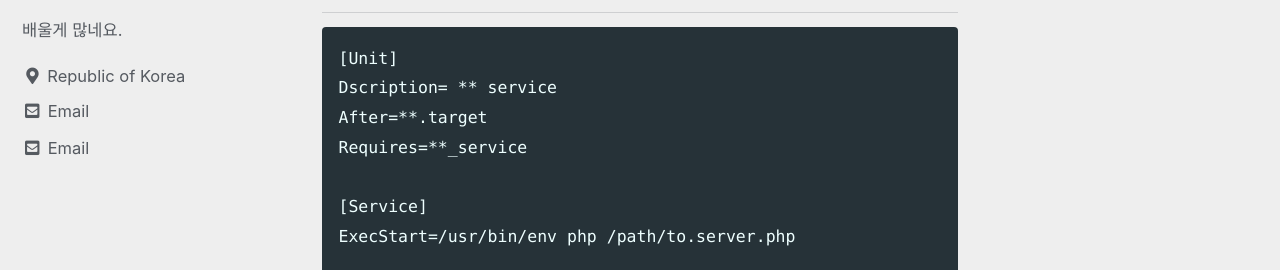
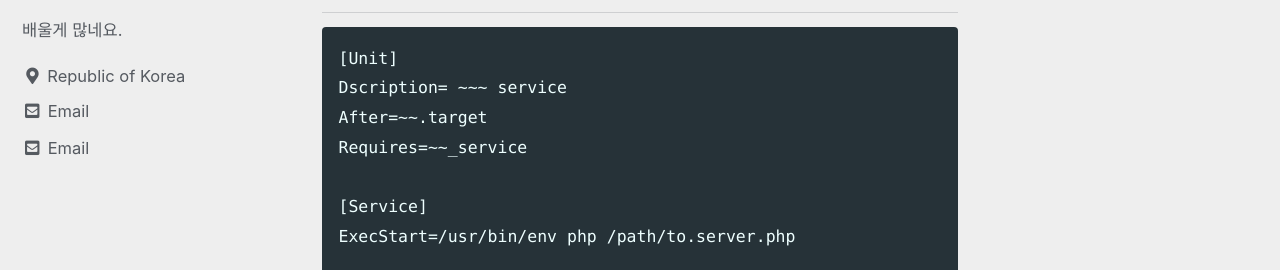
Before and after one commit to Jnaru/Jnaru.github.io, a Jekyll site: the page built from _posts/2022-01-11-systemctl.md, in a window 1280 px wide and 900 px high, scrolled down 389 px. Shown: the part 211-481 px from the top of the window. Built offline with Jekyll 4.4.1, drawn with Linux system fonts in a browser that asks for light colours; cached includes are drawn as plain includes; some of the changed text lies outside the part shown.

````diff
--- a/_posts/2022-01-11-systemctl.md
+++ b/_posts/2022-01-11-systemctl.md
@@ -18,9 +18,9 @@ toc_sticky: true
 
 ```
 [Unit]
-Dscription= ** service
-After=**.target
-Requires=**_service
+Dscription= ~~~ service
+After=~~.target
+Requires=~~_service
 
 [Service]
 ExecStart=/usr/bin/env php /path/to.server.php
````
